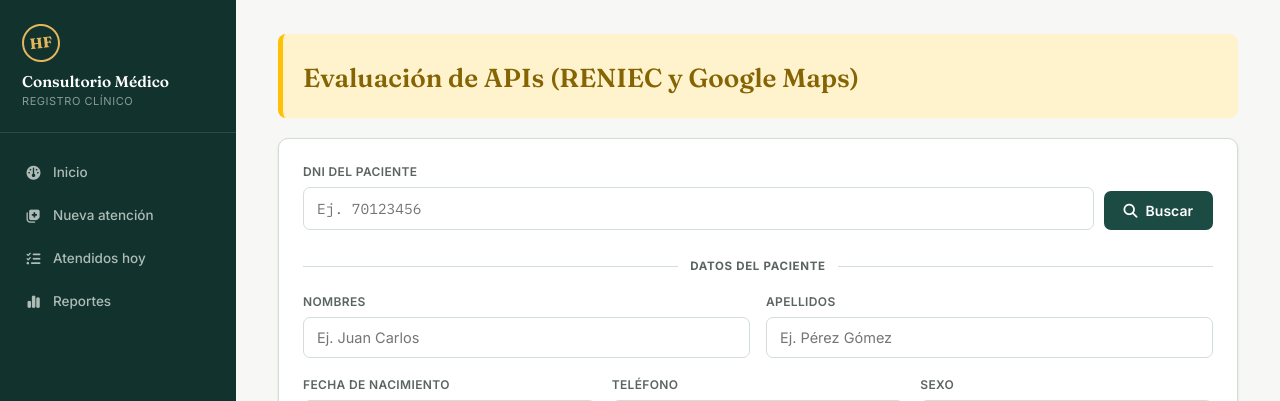
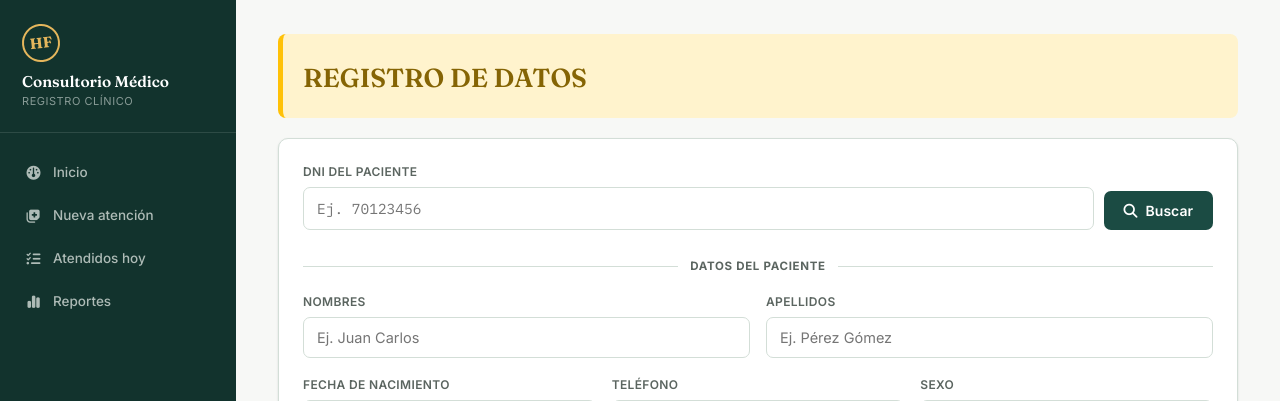
Before and after one commit to JChavez00/CLINICA_P, a Flask app: page /tareaPruebaApi in a window 1280 px wide. Shown: the top 401 px of the page. Run offline with Flask 3, Linux system fonts and the light colour scheme.

Commit message:
'Evaluación de APIs' to 'REGISTRO DE DATOS'

```diff
--- a/templates/tarea_prueba.html
+++ b/templates/tarea_prueba.html
@@ -4,7 +4,7 @@
 {% block contenido %}
 <div class="page-header" style="background-color: #fff3cd; padding: 20px; border-radius: 8px; border-left: 5px solid #ffc107; margin-bottom: 20px;">
     <div>
-        <h2 style="color: #856404; margin-top: 5px;">Evaluación de APIs (RENIEC y Google Maps)</h2>
+        <h2 style="color: #856404; margin-top: 5px;">REGISTRO DE DATOS</h2>
     </div>
 </div>
 
```
